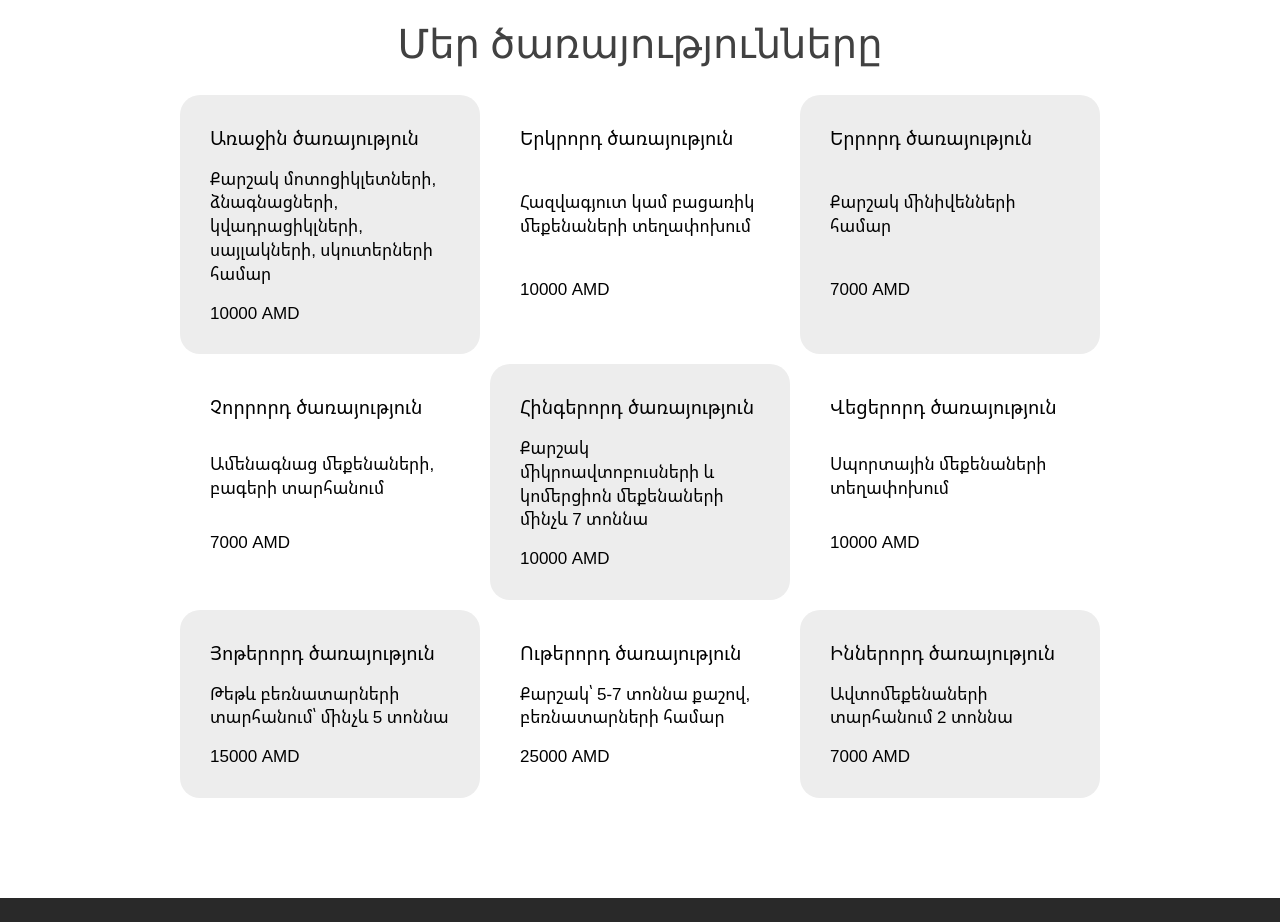
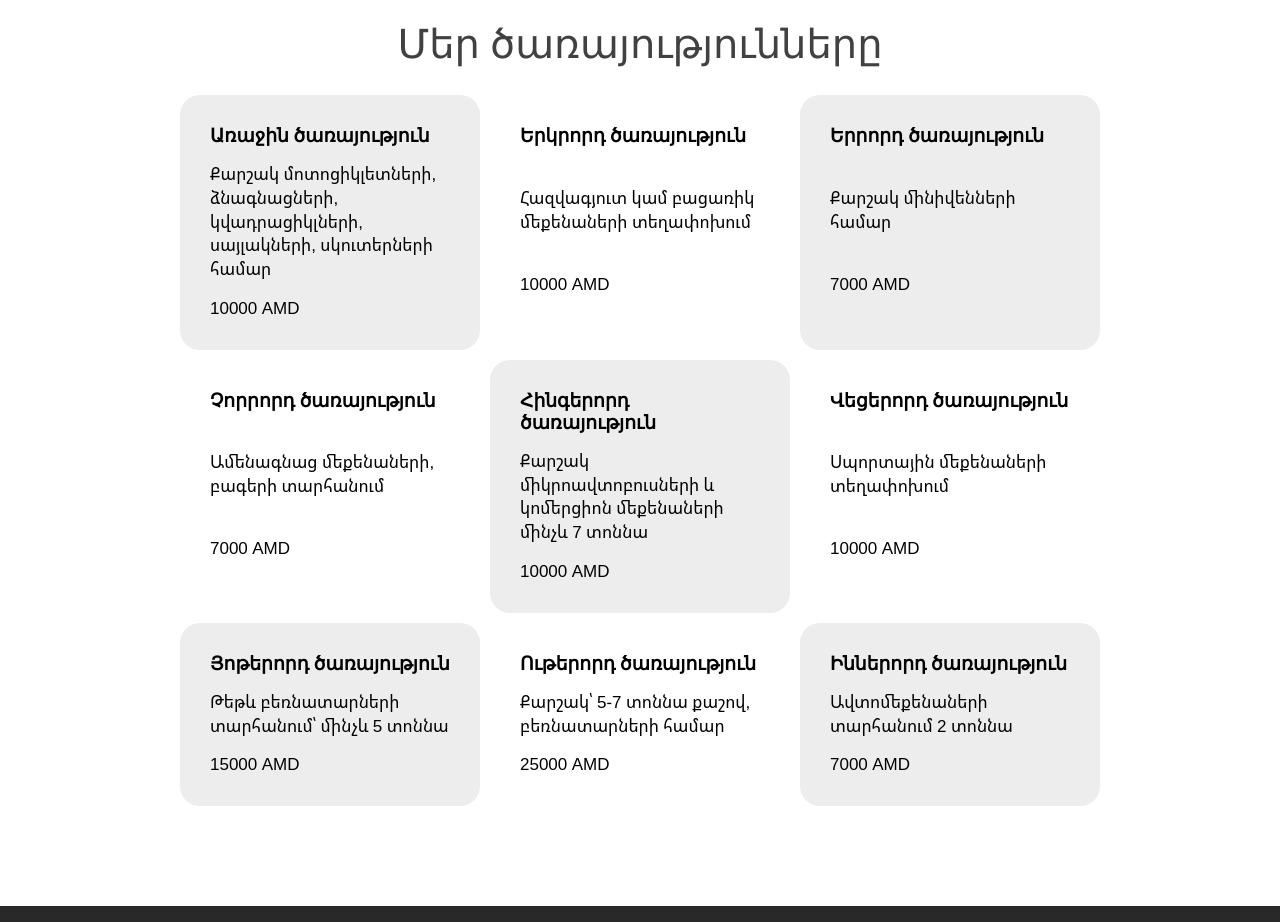
Before and after one commit to SergoHakobyan2005/Evacuator, a plain HTML site: page index.html in a window 1280 px wide. Shown: the part 2180-3102 px from the top of the page. Drawn offline with nearby package versions, Linux system fonts and the light colour scheme.

Commit message:
Update index.html

```diff
--- a/index.html
+++ b/index.html
@@ -262,49 +262,49 @@
         <div class="bottom_part">
             <div class="service-wrapper">
                 <div class="service-all service-1">
-                    <h4 class="language-service-title-1 service-title">Առաջին ծառայություն</h4>
+                    <h3 class="language-service-title-1 service-title">Առաջին ծառայություն</h3>
                     <p class="language-list-text-1 service-text">Քարշակ մոտոցիկլետների, ձնագնացների, կվադրացիկլների,
                         սայլակների, սկուտերների համար</p>
                     <p class="service-price">10000 AMD</p>
                 </div>
                 <div class="service-all service-2">
-                    <h4 class="language-service-title-2 service-title">Երկրորդ ծառայություն</h4>
+                    <h3 class="language-service-title-2 service-title">Երկրորդ ծառայություն</h3>
                     <p class="language-list-text-2 service-text">Հազվագյուտ կամ բացառիկ մեքենաների տեղափոխում</p>
                     <p class="service-price">10000 AMD</p>
                 </div>
                 <div class="service-all service-3">
-                    <h4 class="language-service-title-3 service-title">Երրորդ ծառայություն</h4>
+                    <h3 class="language-service-title-3 service-title">Երրորդ ծառայություն</h3>
                     <p class="language-list-text-3 service-text">Քարշակ մինիվենների համար</p>
                     <p class="service-price">7000 AMD</p>
                 </div>
                 <div class="service-all service-4">
-                    <h4 class="language-service-title-4 service-title">Չորրորդ ծառայություն</h4>
+                    <h3 class="language-service-title-4 service-title">Չորրորդ ծառայություն</h3>
                     <p class="language-list-text-4 service-text">Ամենագնաց մեքենաների, բագերի տարհանում</p>
                     <p class="service-price">7000 AMD</p>
                 </div>
                 <div class="service-all service-5">
-                    <h4 class="language-service-title-5 service-title">Հինգերորդ ծառայություն</h4>
+                    <h3 class="language-service-title-5 service-title">Հինգերորդ ծառայություն</h3>
                     <p class="language-list-text-5 service-text">Քարշակ միկրոավտոբուսների և կոմերցիոն մեքենաների մինչև 7
                         տոննա</p>
                     <p class="service-price">10000 AMD</p>
                 </div>
                 <div class="service-all service-6">
-                    <h4 class="language-service-title-6 service-title">Վեցերորդ ծառայություն</h4>
+                    <h3 class="language-service-title-6 service-title">Վեցերորդ ծառայություն</h3>
                     <p class="language-list-text-6 service-text">Սպորտային մեքենաների տեղափոխում</p>
                     <p class="service-price">10000 AMD</p>
                 </div>
                 <div class="service-all service-7">
-                    <h4 class="language-service-title-7 service-title">Յոթերորդ ծառայություն</h4>
+                    <h3 class="language-service-title-7 service-title">Յոթերորդ ծառայություն</h3>
                     <p class="language-list-text-7 service-text">Թեթև բեռնատարների տարհանում՝ մինչև 5 տոննա</p>
                     <p class="service-price">15000 AMD</p>
                 </div>
                 <div class="service-all service-8">
-                    <h4 class="language-service-title-8 service-title">Ութերորդ ծառայություն</h4>
+                    <h3 class="language-service-title-8 service-title">Ութերորդ ծառայություն</h3>
                     <p class="language-list-text-8 service-text">Քարշակ՝ 5-7 տոննա քաշով, բեռնատարների համար</p>
                     <p class="service-price">25000 AMD</p>
                 </div>
                 <div class="service-all service-9">
-                    <h4 class="language-service-title-9 service-title">Իններորդ ծառայություն</h4>
+                    <h3 class="language-service-title-9 service-title">Իններորդ ծառայություն</h3>
                     <p class="language-list-text-9 service-text">Ավտոմեքենաների տարհանում 2 տոննա</p>
                     <p class="service-price">7000 AMD</p>
                 </div>
```
